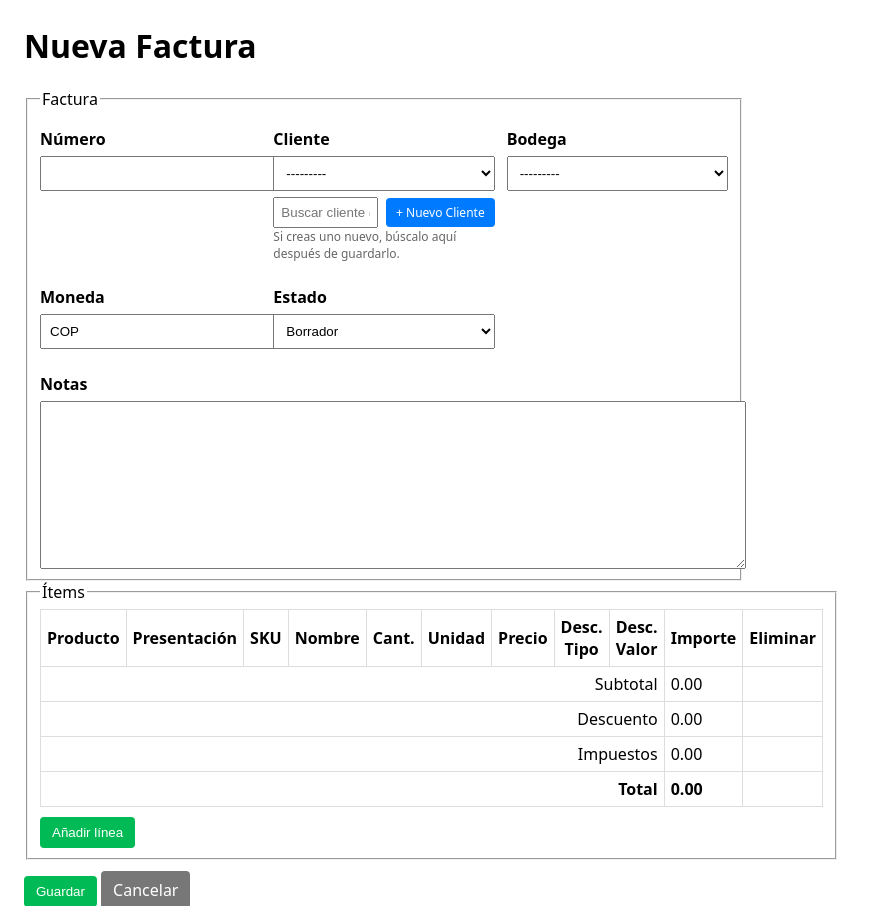
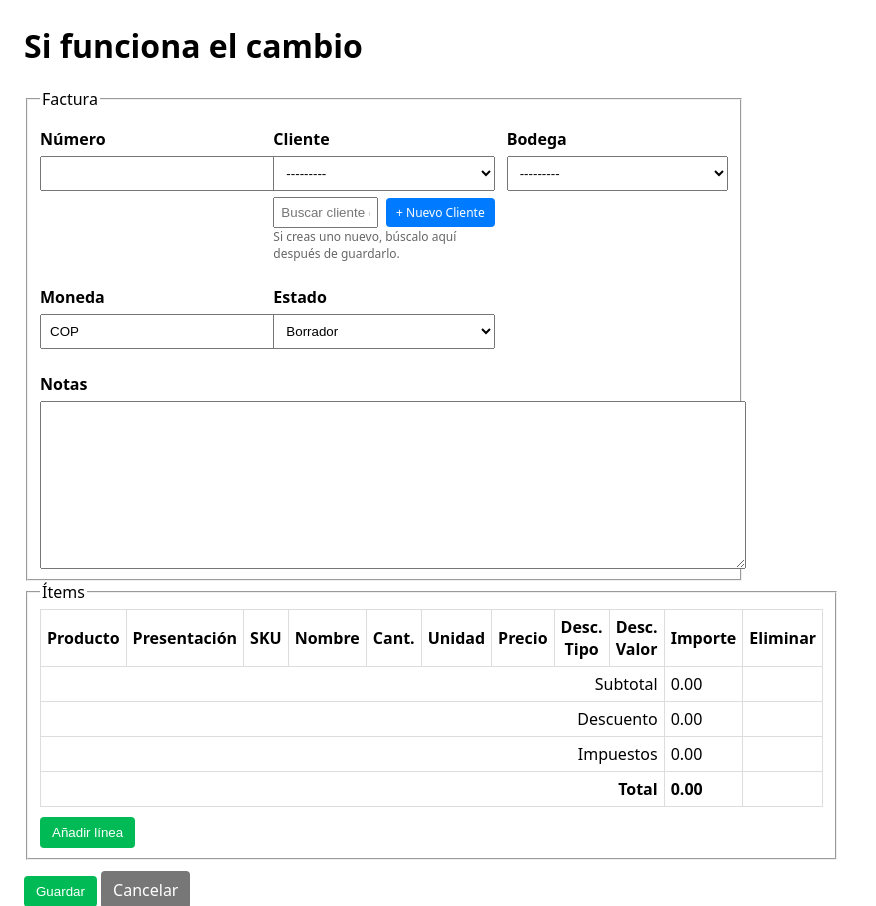
Before and after one commit to carleo79/facturacion, a Django app: page /facturas/nueva/ in a window 1280 px wide. Shown: the top 906 px of the page, without its empty margins (0-876 px from the left). Run offline with Django 5.2, Linux system fonts and the light colour scheme; data that the repository does not hold is empty; parts of the project's set-up code (start-up, migrations or seed data) failed here and were passed over.

```diff
--- a/facturas/templates/facturas/invoice_form.html
+++ b/facturas/templates/facturas/invoice_form.html
@@ -16,7 +16,7 @@
   <meta name="viewport" content="width=device-width, initial-scale=1" />
 </head>
 <body>
-  <h1>{% if object %}Editar{% else %}Nueva{% endif %} Factura</h1>
+  <h1>Si funciona el cambio</h1>
   <form method="post" id="invoice-form">
     {% if form.non_field_errors %}
       <div style="background:#fee; border:1px solid #f99; color:#700; padding:8px; margin-bottom:12px;">
```
